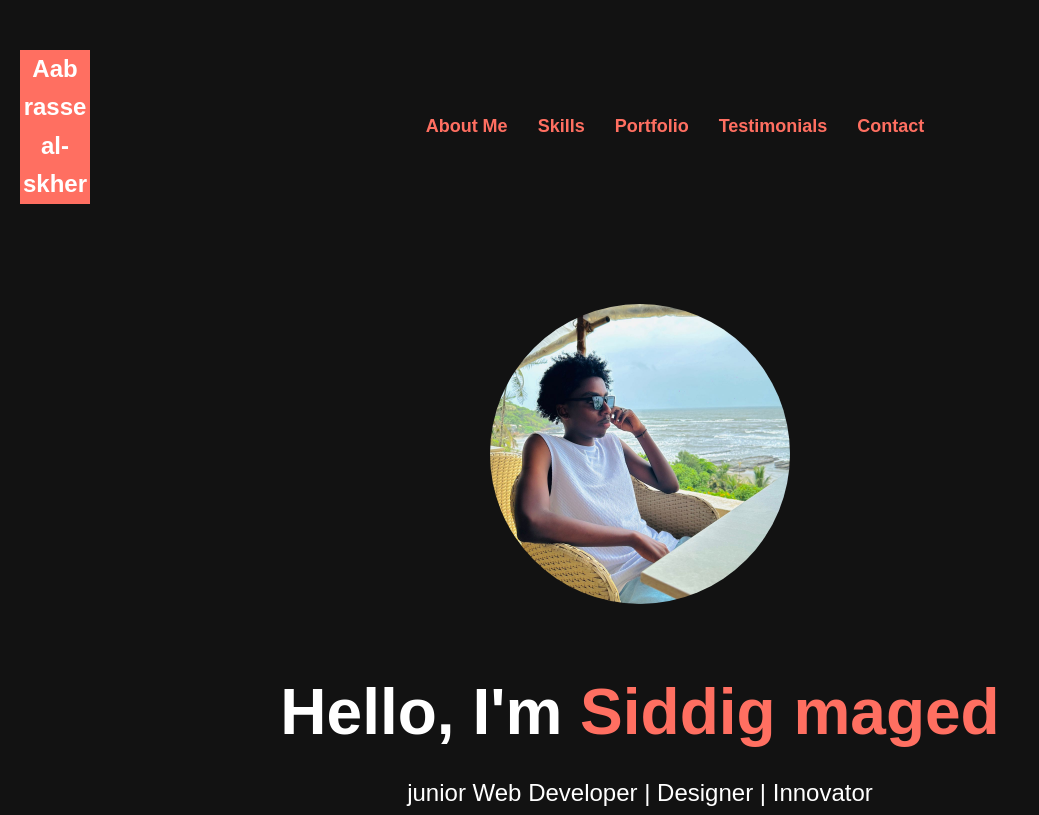
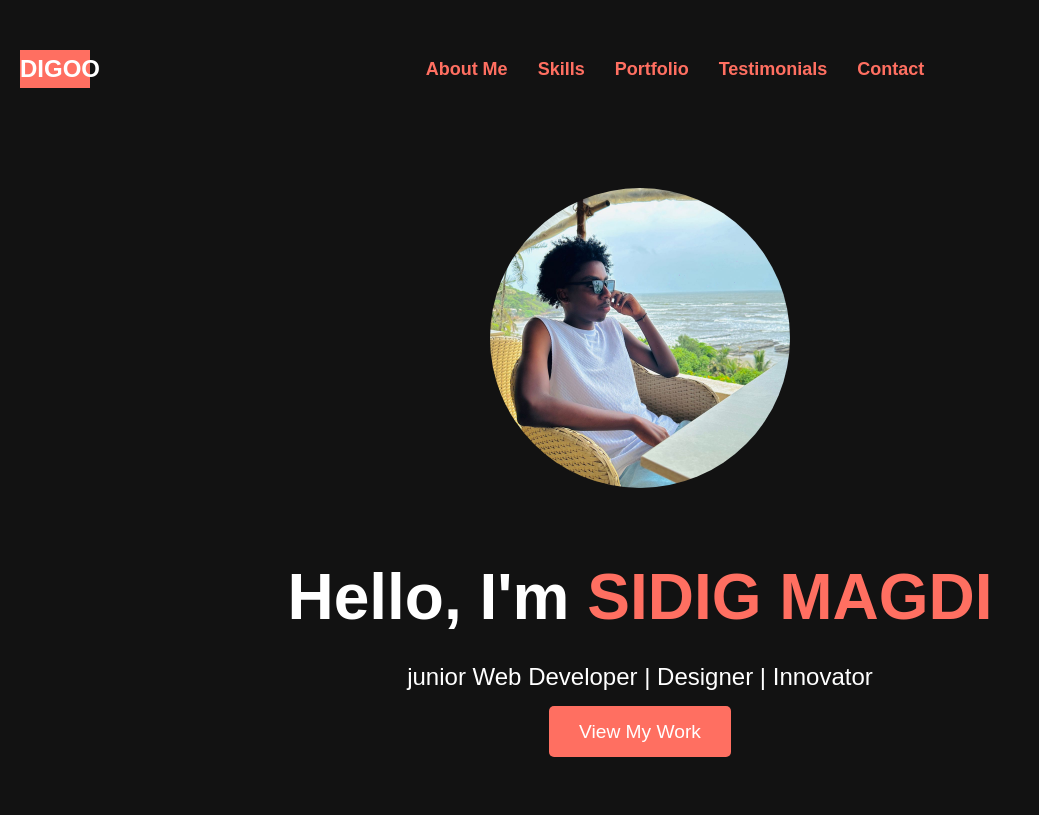
Before and after one commit to 231FJ01006/portfolio, a plain HTML site: page index.html in a window 1280 px wide. Shown: the top 815 px of the page, without its empty margins (0-1039 px from the left). Drawn offline with Linux system fonts and the light colour scheme; a script that the page names is missing.

Commit message:
Update index.html
no coptail in in index

```diff
--- a/index.html
+++ b/index.html
@@ -11,7 +11,7 @@
   <!-- Header Section with Logo -->
   <header class="dark-header">
     <div class="logo">
-    <h2>Aab rasse al-skher</h2>
+    <h2>DIGOO</h2>
     </div>
     <nav class="navbar">
       <ul>
@@ -33,7 +33,7 @@
 
   <!-- Hero Section -->
   <section class="hero-section">
-    <h1>Hello, I'm <span class="highlight">Siddig maged</span></h1>
+    <h1>Hello, I'm <span class="highlight">SIDIG MAGDI</span></h1>
     <p> junior Web Developer | Designer | Innovator</p>
     <a href="#portfolio" class="cta-button">View My Work</a>
   </section>
@@ -101,7 +101,7 @@ Feel free to explore my work, contact me for collaborations, or simply connect w
   <section id="testimonials" class="testimonials-section">
     <h2>Testimonials</h2>
     <blockquote>
-      "The best developerand teacher I've studied with!" - MR.Osman
+      "The best developerand teacher I've studied with!" - MR.MAGDI
     </blockquote>
     <blockquote>
       "I have had the pleasure of teaching Siddig Maged in several courses at Vignan University.
```
